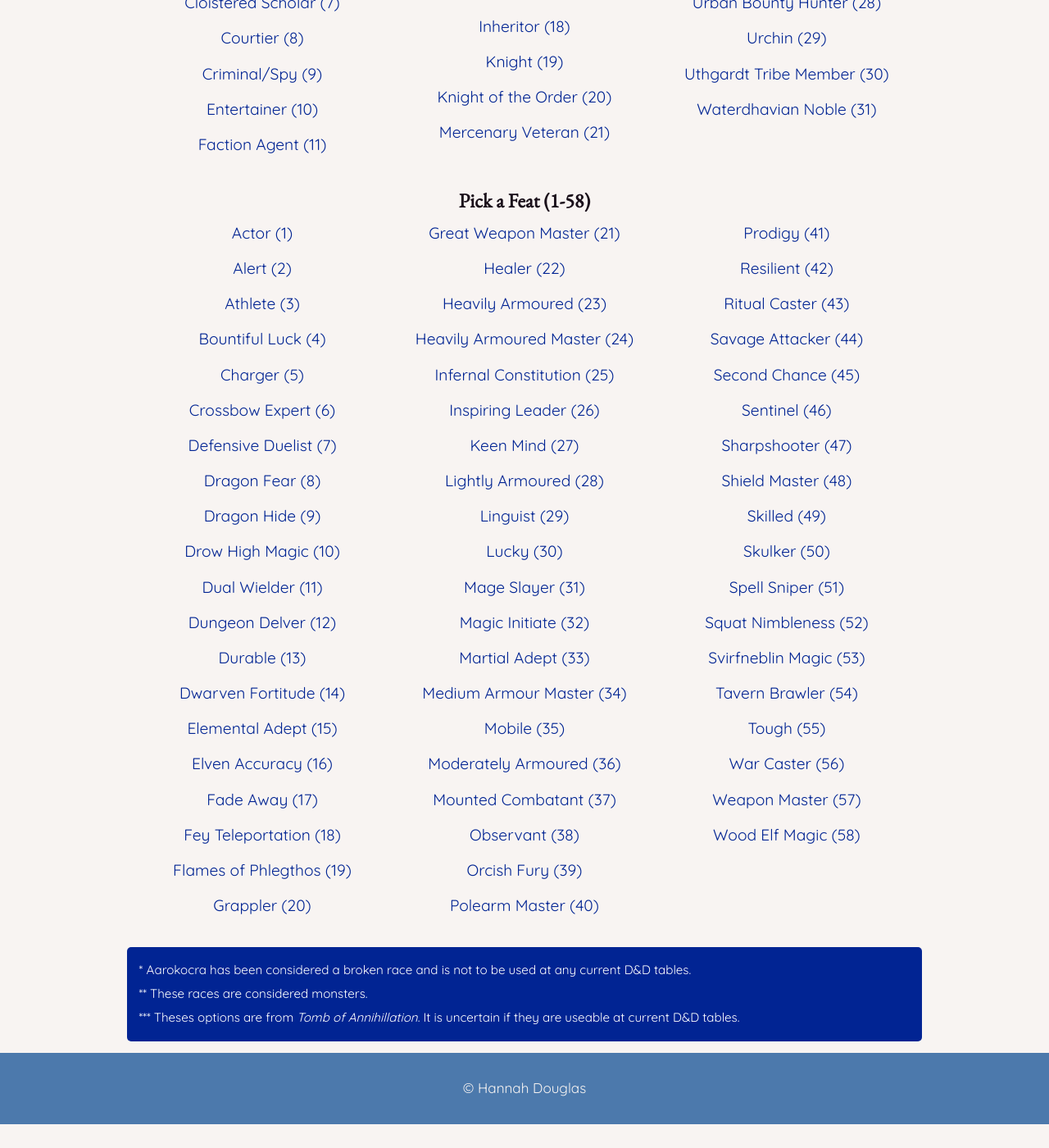
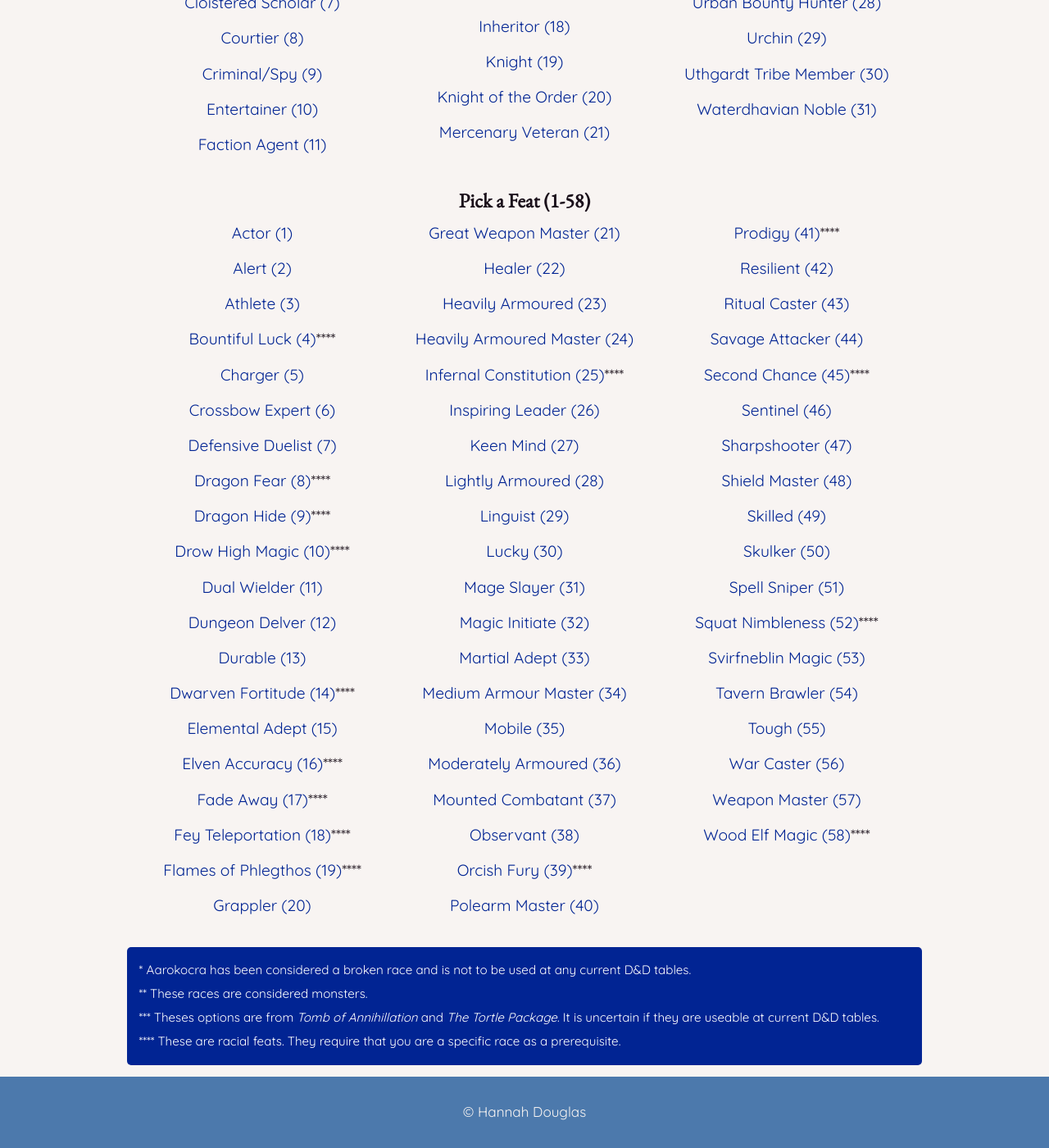
Before and after one commit to hldouglas/dnd-character-creation, a Jekyll site: the page built from index.html, in a window 1280 px wide and 1400 px high, scrolled down 1587 px. Shown: the whole window at 82% size. Built offline with Jekyll 4.4.1, drawn with Linux system fonts in a browser that asks for light colours; before the commit the page ends 2958 px from its top, so only the background shows below that.

Commit message:
Added a fourth endnote

```diff
--- a/index.html
+++ b/index.html
@@ -104,28 +104,28 @@ layout: default
        <li class="island-1-4"><a href="{{site.baseurl}}/actor/">Actor (1)</a></li>
        <li class="island-1-4"><a href="{{site.baseurl}}/alert/">Alert (2)</a></li>
        <li class="island-1-4"><a href="{{site.baseurl}}/athlete/">Athlete (3)</a></li>
-       <li class="island-1-4"><a href="{{site.baseurl}}/bountiful-luck/">Bountiful Luck (4)</a></li>
+       <li class="island-1-4"><a href="{{site.baseurl}}/bountiful-luck/">Bountiful Luck (4)</a>****</li>
        <li class="island-1-4"><a href="{{site.baseurl}}/charger/">Charger (5)</a></li>
        <li class="island-1-4"><a href="{{site.baseurl}}/crossbow-expert/">Crossbow Expert (6)</a></li>
        <li class="island-1-4"><a href="{{site.baseurl}}/defensive-duelist/">Defensive Duelist (7)</a></li>
-       <li class="island-1-4"><a href="{{site.baseurl}}/dragon-fear/">Dragon Fear (8)</a></li>
-       <li class="island-1-4"><a href="{{site.baseurl}}/dragon-hide/">Dragon Hide (9)</a></li>
-       <li class="island-1-4"><a href="{{site.baseurl}}/drow-high-magic/">Drow High Magic (10)</a></li>
+       <li class="island-1-4"><a href="{{site.baseurl}}/dragon-fear/">Dragon Fear (8)</a>****</li>
+       <li class="island-1-4"><a href="{{site.baseurl}}/dragon-hide/">Dragon Hide (9)</a>****</li>
+       <li class="island-1-4"><a href="{{site.baseurl}}/drow-high-magic/">Drow High Magic (10)</a>****</li>
        <li class="island-1-4"><a href="{{site.baseurl}}/dual-wielder/">Dual Wielder (11)</a></li>
        <li class="island-1-4"><a href="{{site.baseurl}}/dungeon-delver/">Dungeon Delver (12)</a></li>
        <li class="island-1-4"><a href="{{site.baseurl}}/durable/">Durable (13)</a></li>
-       <li class="island-1-4"><a href="{{site.baseurl}}/dwarven-fortitude/">Dwarven Fortitude (14)</a></li>
+       <li class="island-1-4"><a href="{{site.baseurl}}/dwarven-fortitude/">Dwarven Fortitude (14)</a>****</li>
        <li class="island-1-4"><a href="{{site.baseurl}}/elemental-adept/">Elemental Adept (15)</a></li>
-       <li class="island-1-4"><a href="{{site.baseurl}}/elven-accuracy/">Elven Accuracy (16)</a></li>
-       <li class="island-1-4"><a href="{{site.baseurl}}/fade-away/">Fade Away (17)</a></li>
-       <li class="island-1-4"><a href="{{site.baseurl}}/fey-teleportation/">Fey Teleportation (18)</a></li>
-       <li class="island-1-4"><a href="{{site.baseurl}}/flames-of-phlegthos/">Flames of Phlegthos (19)</a></li>
+       <li class="island-1-4"><a href="{{site.baseurl}}/elven-accuracy/">Elven Accuracy (16)</a>****</li>
+       <li class="island-1-4"><a href="{{site.baseurl}}/fade-away/">Fade Away (17)</a>****</li>
+       <li class="island-1-4"><a href="{{site.baseurl}}/fey-teleportation/">Fey Teleportation (18)</a>****</li>
+       <li class="island-1-4"><a href="{{site.baseurl}}/flames-of-phlegthos/">Flames of Phlegthos (19)</a>****</li>
        <li class="island-1-4"><a href="{{site.baseurl}}/grappler/">Grappler (20)</a></li>
        <li class="island-1-4"><a href="{{site.baseurl}}/great-weapon-master/">Great Weapon Master (21)</a></li>
        <li class="island-1-4"><a href="{{site.baseurl}}/healer/">Healer (22)</a></li>
        <li class="island-1-4"><a href="{{site.baseurl}}/heavily-armoured/">Heavily Armoured (23)</a></li>
        <li class="island-1-4"><a href="{{site.baseurl}}/heavily-armoured-master/">Heavily Armoured Master (24)</a></li>
-       <li class="island-1-4"><a href="{{site.baseurl}}/infernal-constitution/">Infernal Constitution (25)</a></li>
+       <li class="island-1-4"><a href="{{site.baseurl}}/infernal-constitution/">Infernal Constitution (25)</a>****</li>
        <li class="island-1-4"><a href="{{site.baseurl}}/inspiring-leader/">Inspiring Leader (26)</a></li>
        <li class="island-1-4"><a href="{{site.baseurl}}/keen-mind/">Keen Mind (27)</a></li>
        <li class="island-1-4"><a href="{{site.baseurl}}/lightly-armoured/">Lightly Armoured (28)</a></li>
@@ -139,31 +139,31 @@ layout: default
        <li class="island-1-4"><a href="{{site.baseurl}}/moderately-armoured/">Moderately Armoured (36)</a></li>
        <li class="island-1-4"><a href="{{site.baseurl}}/mounted-combatant/">Mounted Combatant (37)</a></li>
        <li class="island-1-4"><a href="{{site.baseurl}}/observant/">Observant (38)</a></li>
-       <li class="island-1-4"><a href="{{site.baseurl}}/orcish-fury/">Orcish Fury (39)</a></li>
+       <li class="island-1-4"><a href="{{site.baseurl}}/orcish-fury/">Orcish Fury (39)</a>****</li>
        <li class="island-1-4"><a href="{{site.baseurl}}/polearm-master/">Polearm Master (40)</a></li>
-       <li class="island-1-4"><a href="{{site.baseurl}}/prodigy/">Prodigy (41)</a></li>
+       <li class="island-1-4"><a href="{{site.baseurl}}/prodigy/">Prodigy (41)</a>****</li>
        <li class="island-1-4"><a href="{{site.baseurl}}/resilient/">Resilient (42)</a></li>
        <li class="island-1-4"><a href="{{site.baseurl}}/ritual-caster/">Ritual Caster (43)</a></li>
        <li class="island-1-4"><a href="{{site.baseurl}}/savage-attacker/">Savage Attacker (44)</a></li>
-       <li class="island-1-4"><a href="{{site.baseurl}}/second-chance/">Second Chance (45)</a></li>
+       <li class="island-1-4"><a href="{{site.baseurl}}/second-chance/">Second Chance (45)</a>****</li>
        <li class="island-1-4"><a href="{{site.baseurl}}/sentinel/">Sentinel (46)</a></li>
        <li class="island-1-4"><a href="{{site.baseurl}}/sharpshooter/">Sharpshooter (47)</a></li>
        <li class="island-1-4"><a href="{{site.baseurl}}/shield-master/">Shield Master (48)</a></li>
        <li class="island-1-4"><a href="{{site.baseurl}}/skilled/">Skilled (49)</a></li>
        <li class="island-1-4"><a href="{{site.baseurl}}/skulker/">Skulker (50)</a></li>
        <li class="island-1-4"><a href="{{site.baseurl}}/spell-sniper/">Spell Sniper (51)</a></li>
-       <li class="island-1-4"><a href="{{site.baseurl}}/squat-nimbleness/">Squat Nimbleness (52)</a></li>
+       <li class="island-1-4"><a href="{{site.baseurl}}/squat-nimbleness/">Squat Nimbleness (52)</a>****</li>
        <li class="island-1-4"><a href="{{site.baseurl}}/svirfneblin-magic/">Svirfneblin Magic (53)</a></li>
        <li class="island-1-4"><a href="{{site.baseurl}}/tavern-brawler/">Tavern Brawler (54)</a></li>
        <li class="island-1-4"><a href="{{site.baseurl}}/tough/">Tough (55)</a></li>
        <li class="island-1-4"><a href="{{site.baseurl}}/war-caster/">War Caster (56)</a></li>
        <li class="island-1-4"><a href="{{site.baseurl}}/weapon-master/">Weapon Master (57)</a></li>
-       <li class="island-1-4"><a href="{{site.baseurl}}/wood-elf-magic/">Wood Elf Magic (58)</a></li>
+       <li class="island-1-4"><a href="{{site.baseurl}}/wood-elf-magic/">Wood Elf Magic (58)</a>****</li>
      </ol>
    </div>
 
       <div>
-        <p class="card card-light micro push-0 island-1-2">* Aarokocra has been considered a broken race and is not to be used at any current D&amp;D tables.<br>** These races are considered monsters.<br>*** Theses options are from <em>Tomb of Annihillation</em>. It is uncertain if they are useable at current D&amp;D tables.</p>
+        <p class="card card-light micro push-0 island-1-2">* Aarokocra has been considered a broken race and is not to be used at any current D&amp;D tables.<br>** These races are considered monsters.<br>*** Theses options are from <em>Tomb of Annihillation</em> and <em>The Tortle Package</em>. It is uncertain if they are useable at current D&amp;D tables.<br>**** These are racial feats. They require that you are a specific race as a prerequisite.</p>
       </div>
     </div>
 
```
